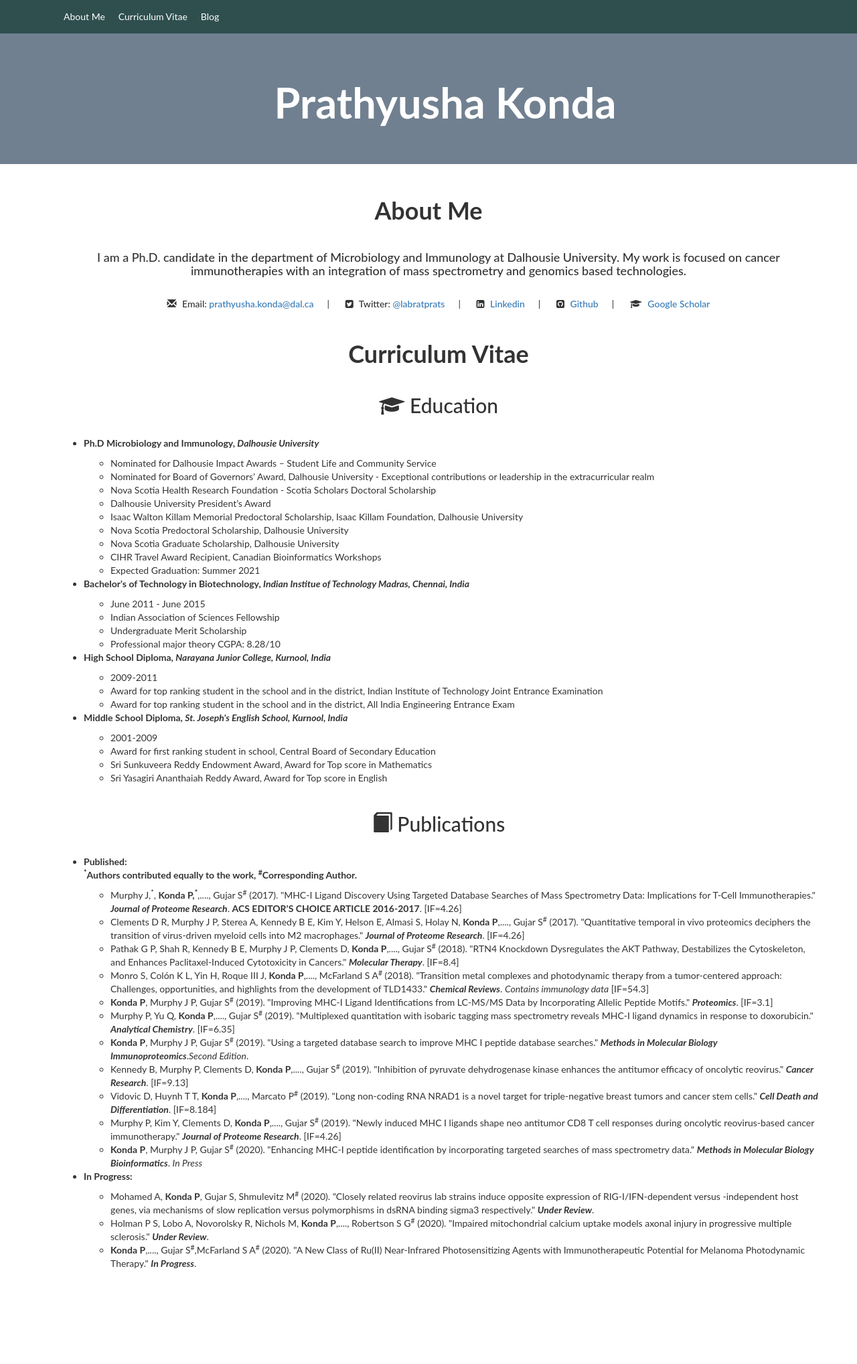
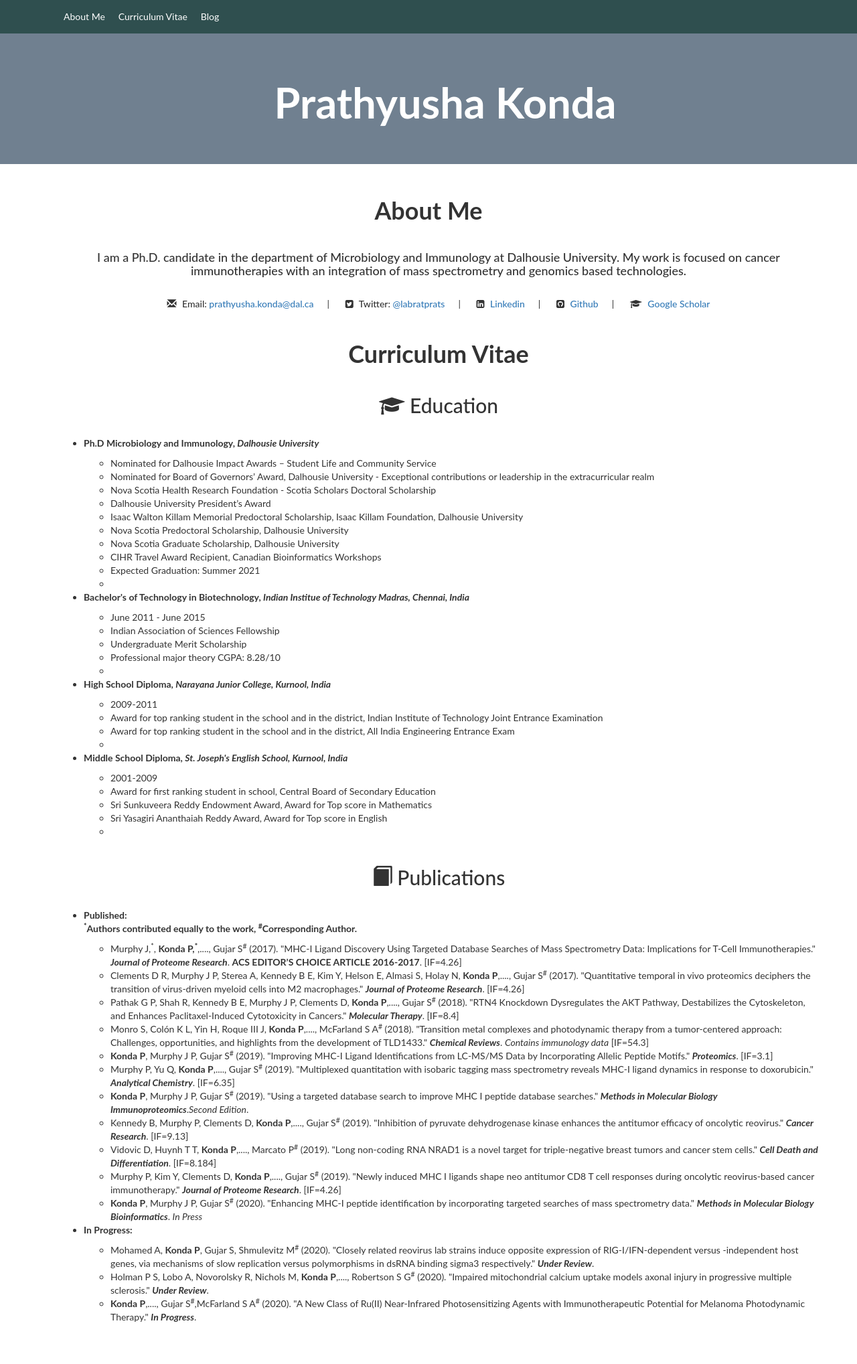
Before and after one commit to Prathyusha-konda/Prathyusha-konda.github.io, a Jekyll site: the page built from index.md, in a window 1280 px wide. Shown: the whole page at 67% size. Built offline with Jekyll 4.4.1, drawn with Linux system fonts in a browser that asks for light colours; nearby versions of some CDN libraries; before the commit the page ends 1957 px from its top, so only the background shows below that.

Commit message:
Update index.md

```diff
--- a/index.md
+++ b/index.md
@@ -35,6 +35,7 @@ scroll: true
 				<li>Nova Scotia Graduate Scholarship, Dalhousie University</li>
 				<li>CIHR Travel Award Recipient, Canadian Bioinformatics Workshops</li>
                 <li>Expected Graduation: Summer 2021</li>
+		    <li>  </li>
             </ul>
         </li>
         <li id="list"><b>Bachelor's of Technology in Biotechnology, <i>Indian Institue of Technology Madras, Chennai, India</i></b>
@@ -43,6 +44,7 @@ scroll: true
                 <li>Indian Association of Sciences Fellowship</li>
 				<li>Undergraduate Merit Scholarship</li>
                 <li>Professional major theory CGPA: 8.28/10</li>
+		    <li>  </li>
             </ul>
         </li>
         <li id="list"><b>High School Diploma, <i>Narayana Junior College, Kurnool, India</i></b>
@@ -50,6 +52,7 @@ scroll: true
                 <li>2009-2011</li>
                 <li>Award for top ranking student in the school and in the district, Indian Institute of Technology Joint Entrance Examination</li>
                 <li>Award for top ranking student in the school and in the district, All India Engineering Entrance Exam</li>
+		    <li>  </li>
             </ul>
         </li>
 		<li id="list"><b>Middle School Diploma, <i>St. Joseph's English School, Kurnool, India</i></b>
@@ -58,6 +61,7 @@ scroll: true
                 <li>Award for first ranking student in school, Central Board of Secondary Education</li>
 				<li>Sri Sunkuveera Reddy Endowment Award, Award for Top score in Mathematics</li>
                 <li>Sri Yasagiri Ananthaiah Reddy Award, Award for Top score in English</li>
+		    <li>  </li>
             </ul>
         </li>
     </ul>
```
